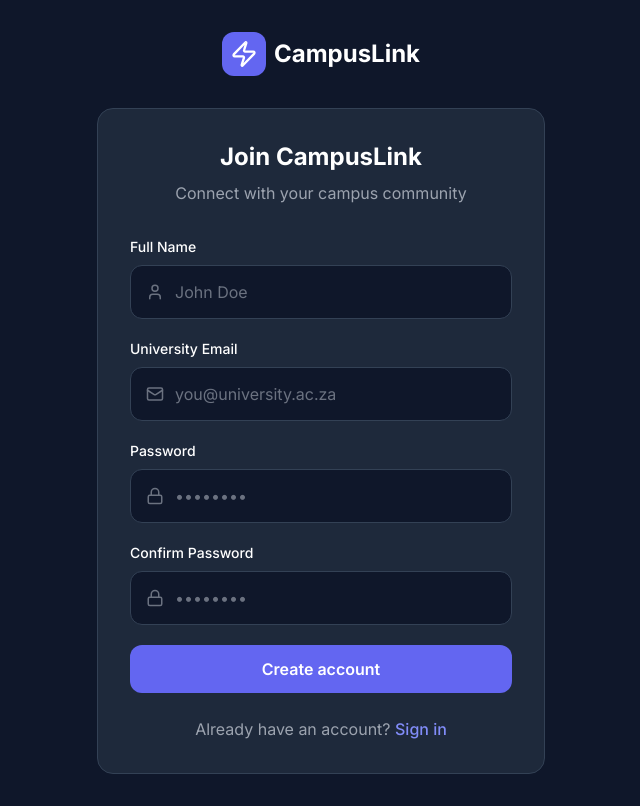
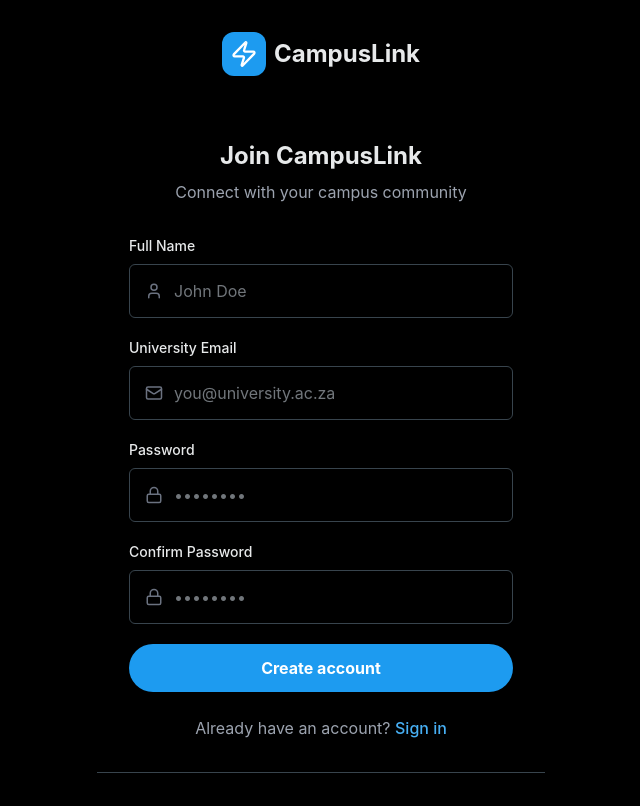
Before and after one commit to Tshiamomaema/CampusLink, a React (Vite) app: page /signup in a window 1280 px wide. Shown: the whole page, without its empty margins (319-959 px from the left). Built offline with nearby package versions, Linux system fonts and the light colour scheme; no server answers.

Commit message:
feat: Establish initial application structure with core UI components, pages, and global styling.

```diff
--- a/src/components/Post.tsx
+++ b/src/components/Post.tsx
@@ -1,6 +1,6 @@
 import { useState } from 'react';
 import { Link } from 'react-router-dom';
-import { Heart, MessageCircle, Share2, MoreHorizontal } from 'lucide-react';
+import { Heart, MessageCircle, Repeat2, Share, MoreHorizontal } from 'lucide-react';
 import { supabase } from '../lib/supabase';
 import { useAuth } from '../contexts/AuthContext';
 import type { Post as PostType } from '../lib/types';
@@ -15,7 +15,6 @@ export default function Post({ post, onLikeUpdate }: PostProps) {
     const { profile } = useAuth();
     const [liked, setLiked] = useState(post.user_has_liked || false);
     const [likesCount, setLikesCount] = useState(post.likes_count || 0);
-    const [showComments, setShowComments] = useState(false);
 
     const handleLike = async () => {
         if (!profile?.id) return;
@@ -39,13 +38,12 @@ export default function Post({ post, onLikeUpdate }: PostProps) {
         onLikeUpdate?.(post.id, !liked);
     };
 
-    const timeAgo = formatDistanceToNow(new Date(post.created_at), { addSuffix: true });
+    const timeAgo = formatDistanceToNow(new Date(post.created_at), { addSuffix: false });
 
     return (
-        <div className="card p-4">
-            {/* Author Header */}
-            <div className="flex items-start gap-3">
-                <Link to={`/user/${post.user_id}`}>
+        <article className="post-card flex gap-3">
+            {/* Avatar */}
+            <Link to={`/user/${post.user_id}`} className="flex-shrink-0">
                 {post.profiles?.avatar_url ? (
                     <img
                         src={post.profiles.avatar_url}
@@ -53,41 +51,37 @@ export default function Post({ post, onLikeUpdate }: PostProps) {
                         className="w-10 h-10 rounded-full object-cover"
                     />
                 ) : (
-                        <div className="w-10 h-10 rounded-full bg-primary-500/20 flex items-center justify-center">
-                            <span className="text-primary-400 font-semibold text-sm">
+                    <div className="w-10 h-10 rounded-full bg-twitter-darkCard flex items-center justify-center">
+                        <span className="text-twitter-textLight font-semibold text-sm">
                             {post.profiles?.full_name?.charAt(0) || 'U'}
                         </span>
                     </div>
                 )}
             </Link>
 
+            {/* Content */}
             <div className="flex-1 min-w-0">
-                    <div className="flex items-center gap-2">
-                        <Link to={`/user/${post.user_id}`} className="font-semibold hover:underline truncate">
+                {/* Header */}
+                <div className="flex items-center gap-1 text-sm">
+                    <Link to={`/user/${post.user_id}`} className="font-bold text-twitter-textLight hover:underline truncate">
                         {post.profiles?.full_name || 'User'}
                     </Link>
-                        <span className="text-gray-500 text-sm">@{post.profiles?.username}</span>
-                    </div>
-                    <div className="flex items-center gap-2 text-xs text-gray-500">
-                        <span>{post.university}</span>
-                        <span>•</span>
-                        <span>{timeAgo}</span>
-                    </div>
-                </div>
-
-                <button className="text-gray-400 hover:text-white transition-colors">
-                    <MoreHorizontal size={18} />
+                    <span className="text-twitter-textGray truncate">@{post.profiles?.username}</span>
+                    <span className="text-twitter-textGray">·</span>
+                    <span className="text-twitter-textGray">{timeAgo}</span>
+                    <button className="ml-auto text-twitter-textGray hover:text-primary-500 p-1 hover:bg-primary-500/10 rounded-full">
+                        <MoreHorizontal size={16} />
                     </button>
                 </div>
 
-            {/* Content */}
+                {/* Text */}
                 {post.content && (
-                <p className="mt-3 text-gray-200 whitespace-pre-wrap">{post.content}</p>
+                    <p className="text-twitter-textLight mt-1 whitespace-pre-wrap">{post.content}</p>
                 )}
 
                 {/* Image */}
                 {post.image_url && (
-                <div className="mt-3 rounded-xl overflow-hidden">
+                    <div className="mt-3 rounded-2xl overflow-hidden border border-twitter-border">
                         <img
                             src={post.image_url}
                             alt=""
@@ -97,28 +91,37 @@ export default function Post({ post, onLikeUpdate }: PostProps) {
                 )}
 
                 {/* Actions */}
-            <div className="flex items-center gap-6 mt-4 pt-3 border-t border-campus-border">
-                <button
-                    onClick={handleLike}
-                    className={`flex items-center gap-2 transition-colors ${liked ? 'text-red-400' : 'text-gray-400 hover:text-red-400'
-                        }`}
-                >
-                    <Heart size={18} fill={liked ? 'currentColor' : 'none'} />
-                    <span className="text-sm">{likesCount}</span>
+                <div className="flex items-center justify-between mt-3 max-w-md">
+                    <button className="flex items-center gap-1 text-twitter-textGray hover:text-primary-500 group">
+                        <div className="p-2 rounded-full group-hover:bg-primary-500/10 transition-colors">
+                            <MessageCircle size={18} />
+                        </div>
+                        <span className="text-sm">{post.comments_count || ''}</span>
+                    </button>
+
+                    <button className="flex items-center gap-1 text-twitter-textGray hover:text-green-500 group">
+                        <div className="p-2 rounded-full group-hover:bg-green-500/10 transition-colors">
+                            <Repeat2 size={18} />
+                        </div>
                     </button>
 
                     <button
-                    onClick={() => setShowComments(!showComments)}
-                    className="flex items-center gap-2 text-gray-400 hover:text-primary-400 transition-colors"
+                        onClick={handleLike}
+                        className={`flex items-center gap-1 group ${liked ? 'text-pink-500' : 'text-twitter-textGray hover:text-pink-500'}`}
                     >
-                    <MessageCircle size={18} />
-                    <span className="text-sm">{post.comments_count || 0}</span>
+                        <div className="p-2 rounded-full group-hover:bg-pink-500/10 transition-colors">
+                            <Heart size={18} fill={liked ? 'currentColor' : 'none'} />
+                        </div>
+                        <span className="text-sm">{likesCount || ''}</span>
                     </button>
 
-                <button className="flex items-center gap-2 text-gray-400 hover:text-green-400 transition-colors">
-                    <Share2 size={18} />
+                    <button className="flex items-center gap-1 text-twitter-textGray hover:text-primary-500 group">
+                        <div className="p-2 rounded-full group-hover:bg-primary-500/10 transition-colors">
+                            <Share size={18} />
+                        </div>
                     </button>
                 </div>
             </div>
+        </article>
     );
 }
--- a/src/index.css
+++ b/src/index.css
@@ -1,5 +1,3 @@
-@import url('https://fonts.googleapis.com/css2?family=Inter:wght@400;500;600;700;800&display=swap');
-
 @tailwind base;
 @tailwind components;
 @tailwind utilities;
@@ -17,93 +15,103 @@
   }
 
   body {
-    @apply bg-campus-dark text-white antialiased;
-    font-family: 'Inter', -apple-system, BlinkMacSystemFont, 'Segoe UI', Roboto, sans-serif;
+    @apply bg-black text-twitter-textLight antialiased;
+    font-family: -apple-system, BlinkMacSystemFont, 'Segoe UI', Roboto, Helvetica, Arial, sans-serif;
     -webkit-font-smoothing: antialiased;
     -moz-osx-font-smoothing: grayscale;
     overscroll-behavior: none;
     user-select: none;
-    /* Safe area padding for notch devices */
     padding-top: env(safe-area-inset-top);
     padding-bottom: env(safe-area-inset-bottom);
     padding-left: env(safe-area-inset-left);
     padding-right: env(safe-area-inset-right);
   }
-
-  /* Prevent pull-to-refresh on mobile */
-  body.no-bounce {
-    overscroll-behavior-y: contain;
-  }
 }
 
 @layer components {
   .btn-primary {
-    @apply bg-primary-500 text-white font-semibold py-3 px-6 rounded-xl transition-all duration-200;
-    @apply active:scale-95 active:bg-primary-600;
+    @apply bg-primary-500 text-white font-bold py-3 px-6 rounded-full transition-all duration-200;
+    @apply hover:bg-primary-600 active:scale-95;
     @apply disabled:opacity-50 disabled:active:scale-100;
   }
 
   .btn-secondary {
-    @apply bg-campus-card text-white font-semibold py-3 px-6 rounded-xl border border-campus-border transition-all duration-200;
-    @apply active:scale-95 active:bg-campus-border;
+    @apply bg-transparent text-twitter-textLight font-bold py-3 px-6 rounded-full border border-twitter-border transition-all duration-200;
+    @apply hover:bg-twitter-border/30 active:scale-95;
+  }
+
+  .btn-outline {
+    @apply bg-transparent text-primary-500 font-bold py-2 px-4 rounded-full border border-primary-500 transition-all duration-200;
+    @apply hover:bg-primary-500/10 active:scale-95;
   }
 
   .card {
-    @apply bg-campus-card border border-campus-border rounded-2xl;
-    @apply transition-transform duration-200;
+    @apply bg-black border-b border-twitter-border;
   }
 
-  .card-pressable {
-    @apply card active:scale-[0.98];
+  .card-elevated {
+    @apply bg-twitter-darkCard rounded-2xl border border-twitter-border;
   }
 
   .input {
-    @apply w-full bg-campus-dark border border-campus-border rounded-xl px-4 py-3.5 text-white text-base;
-    @apply placeholder:text-gray-500 focus:outline-none focus:border-primary-500 transition-colors;
-    /* Prevent zoom on focus in iOS */
+    @apply w-full bg-black border border-twitter-border rounded-md px-4 py-3.5 text-twitter-textLight text-base;
+    @apply placeholder:text-twitter-textGray focus:outline-none focus:border-primary-500 transition-colors;
     font-size: 16px;
   }
 
   .nav-item {
-    @apply flex flex-col items-center gap-1 text-gray-400 transition-all duration-200 cursor-pointer;
+    @apply flex flex-col items-center gap-1 text-twitter-textGray transition-all duration-200 cursor-pointer;
     @apply active:scale-90;
   }
 
   .nav-item.active {
-    @apply text-primary-400;
+    @apply text-primary-500;
   }
 
-  /* App-like header */
+  /* Twitter-style header */
   .app-header {
-    @apply sticky top-0 bg-campus-dark/90 backdrop-blur-xl border-b border-campus-border/50 z-50;
+    @apply sticky top-0 bg-black/80 backdrop-blur-md border-b border-twitter-border z-50;
     padding-top: env(safe-area-inset-top);
   }
 
-  /* App-like bottom nav */
+  /* Twitter-style bottom nav */
   .app-bottom-nav {
-    @apply fixed bottom-0 left-0 right-0 bg-campus-dark/90 backdrop-blur-xl border-t border-campus-border/50;
+    @apply fixed bottom-0 left-0 right-0 bg-black/90 backdrop-blur-md border-t border-twitter-border;
     padding-bottom: env(safe-area-inset-bottom);
   }
 
-  /* Floating action button */
+  /* Floating action button - Twitter style */
   .fab {
-    @apply fixed bg-primary-500 text-white p-4 rounded-full shadow-lg shadow-primary-500/30;
-    @apply transition-all duration-200 active:scale-90;
-    bottom: calc(80px + env(safe-area-inset-bottom));
+    @apply fixed bg-primary-500 text-white p-4 rounded-full shadow-lg;
+    @apply transition-all duration-200 active:scale-90 hover:bg-primary-600;
+    bottom: calc(70px + env(safe-area-inset-bottom));
+    right: 16px;
   }
 
-  /* Touch ripple effect */
-  .touch-ripple {
-    @apply relative overflow-hidden;
+  /* Twitter post card */
+  .post-card {
+    @apply px-4 py-3 border-b border-twitter-border;
+    @apply hover:bg-white/[0.03] transition-colors;
   }
 
-  .touch-ripple::after {
-    content: '';
-    @apply absolute inset-0 bg-white/10 opacity-0 transition-opacity duration-200;
+  /* Twitter-style avatar */
+  .avatar {
+    @apply rounded-full object-cover;
   }
 
-  .touch-ripple:active::after {
-    @apply opacity-100;
+  /* Twitter-style tab */
+  .tab-item {
+    @apply flex-1 py-4 text-center font-medium text-twitter-textGray;
+    @apply hover:bg-white/[0.03] transition-colors relative;
+  }
+
+  .tab-item.active {
+    @apply text-twitter-textLight font-bold;
+  }
+
+  .tab-item.active::after {
+    content: '';
+    @apply absolute bottom-0 left-1/2 -translate-x-1/2 w-14 h-1 bg-primary-500 rounded-full;
   }
 }
 
@@ -117,34 +125,13 @@
     display: none;
   }
 
-  /* Smooth transitions for page changes */
-  .page-transition {
-    @apply transition-all duration-300 ease-out;
-  }
-
-  /* App-like slide animations */
-  .slide-up-enter {
-    @apply translate-y-full opacity-0;
-  }
-
-  .slide-up-enter-active {
-    @apply translate-y-0 opacity-100;
-  }
-
-  /* Gradient text */
   .text-gradient {
-    background: linear-gradient(135deg, #7c3aed 0%, #a78bfa 100%);
+    background: linear-gradient(135deg, #1d9bf0 0%, #1da1f2 100%);
     -webkit-background-clip: text;
     -webkit-text-fill-color: transparent;
     background-clip: text;
   }
 
-  /* Glass effect */
-  .glass {
-    @apply bg-white/5 backdrop-blur-xl border border-white/10;
-  }
-
-  /* Safe area spacer */
   .safe-area-top {
     padding-top: env(safe-area-inset-top);
   }
@@ -177,18 +164,6 @@
   }
 }
 
-@keyframes pulse {
-
-  0%,
-  100% {
-    transform: scale(1);
-  }
-
-  50% {
-    transform: scale(1.05);
-  }
-}
-
 .animate-slide-up {
   animation: slideUp 0.3s ease-out forwards;
 }
@@ -196,29 +171,3 @@
 .animate-fade-in {
   animation: fadeIn 0.3s ease-out forwards;
 }
-
-/* Stagger children animations */
-.stagger-children>* {
-  animation: slideUp 0.4s ease-out forwards;
-  opacity: 0;
-}
-
-.stagger-children>*:nth-child(1) {
-  animation-delay: 0ms;
-}
-
-.stagger-children>*:nth-child(2) {
-  animation-delay: 50ms;
-}
-
-.stagger-children>*:nth-child(3) {
-  animation-delay: 100ms;
-}
-
-.stagger-children>*:nth-child(4) {
-  animation-delay: 150ms;
-}
-
-.stagger-children>*:nth-child(5) {
-  animation-delay: 200ms;
-}
--- a/src/pages/Login.tsx
+++ b/src/pages/Login.tsx
@@ -1,6 +1,6 @@
-import React, { useState } from 'react';
+import { useState } from 'react';
 import { Link, useNavigate } from 'react-router-dom';
-import { Zap, Mail, Lock, AlertCircle } from 'lucide-react';
+import { X, Mail, Lock, AlertCircle } from 'lucide-react';
 import { useAuth } from '../contexts/AuthContext';
 
 export default function Login() {
@@ -27,54 +27,55 @@ export default function Login() {
     };
 
     return (
-        <div className="min-h-screen flex items-center justify-center px-4">
-            <div className="w-full max-w-md">
-                {/* Logo */}
-                <div className="flex items-center justify-center gap-2 mb-8">
-                    <div className="bg-primary-500 p-2 rounded-xl">
-                        <Zap size={28} className="text-white" />
+        <div className="min-h-screen flex flex-col bg-black safe-area-top safe-area-bottom">
+            {/* Header */}
+            <div className="flex items-center justify-between p-4">
+                <Link to="/welcome" className="p-2 hover:bg-white/10 rounded-full transition-colors">
+                    <X size={20} className="text-twitter-textLight" />
+                </Link>
+                <div className="w-8 h-8 bg-primary-500 rounded-full flex items-center justify-center">
+                    <span className="text-white font-bold text-sm">⚡</span>
                 </div>
-                    <span className="text-2xl font-bold">CampusLink</span>
+                <div className="w-10"></div>
             </div>
 
-                {/* Card */}
-                <div className="card p-8">
-                    <h1 className="text-2xl font-bold text-center mb-2">Welcome back</h1>
-                    <p className="text-gray-400 text-center mb-8">Sign in to your campus account</p>
+            {/* Form */}
+            <div className="flex-1 px-8 pt-8">
+                <h1 className="text-2xl font-bold text-twitter-textLight mb-8">
+                    Sign in to CampusLink
+                </h1>
 
                 {error && (
-                        <div className="flex items-center gap-2 bg-red-500/10 border border-red-500/20 text-red-400 px-4 py-3 rounded-xl mb-6">
+                    <div className="flex items-center gap-2 bg-red-500/10 border border-red-500/30 text-red-400 px-4 py-3 rounded-lg mb-6">
                         <AlertCircle size={18} />
                         <span className="text-sm">{error}</span>
                     </div>
                 )}
 
-                    <form onSubmit={handleSubmit} className="space-y-5">
+                <form onSubmit={handleSubmit} className="space-y-6">
                     <div>
-                            <label className="block text-sm font-medium mb-2">Email</label>
                         <div className="relative">
-                                <Mail size={18} className="absolute left-4 top-1/2 -translate-y-1/2 text-gray-500" />
+                            <Mail size={18} className="absolute left-4 top-1/2 -translate-y-1/2 text-twitter-textGray" />
                             <input
                                 type="email"
                                 value={email}
                                 onChange={(e) => setEmail(e.target.value)}
-                                    className="input pl-11"
-                                    placeholder="you@university.ac.za"
+                                className="input pl-12"
+                                placeholder="Email"
                                 required
                             />
                         </div>
                     </div>
 
                     <div>
-                            <label className="block text-sm font-medium mb-2">Password</label>
                         <div className="relative">
-                                <Lock size={18} className="absolute left-4 top-1/2 -translate-y-1/2 text-gray-500" />
+                            <Lock size={18} className="absolute left-4 top-1/2 -translate-y-1/2 text-twitter-textGray" />
                             <input
                                 type="password"
                                 value={password}
                                 onChange={(e) => setPassword(e.target.value)}
-                                    className="input pl-11"
-                                    placeholder="••••••••"
+                                className="input pl-12"
+                                placeholder="Password"
                                 required
                             />
                         </div>
@@ -82,21 +83,20 @@ export default function Login() {
 
                     <button
                         type="submit"
-                            disabled={loading}
+                        disabled={loading || !email || !password}
                         className="btn-primary w-full disabled:opacity-50 disabled:cursor-not-allowed"
                     >
                         {loading ? 'Signing in...' : 'Sign in'}
                     </button>
                 </form>
 
-                    <p className="text-center text-gray-400 mt-6">
+                <p className="text-twitter-textGray mt-10">
                     Don't have an account?{' '}
-                        <Link to="/signup" className="text-primary-400 hover:text-primary-300 font-medium">
+                    <Link to="/signup" className="text-primary-500 hover:underline">
                         Sign up
                     </Link>
                 </p>
             </div>
         </div>
-        </div>
     );
 }
--- a/tailwind.config.js
+++ b/tailwind.config.js
@@ -8,26 +8,33 @@ export default {
     theme: {
         extend: {
             colors: {
+                // Twitter Blue
                 primary: {
-                    50: '#eef2ff',
-                    100: '#e0e7ff',
-                    200: '#c7d2fe',
-                    300: '#a5b4fc',
-                    400: '#818cf8',
-                    500: '#6366f1',
-                    600: '#4f46e5',
-                    700: '#4338ca',
-                    800: '#3730a3',
-                    900: '#312e81',
+                    50: '#e8f5fd',
+                    100: '#d1ebfc',
+                    200: '#a3d7f9',
+                    300: '#75c3f6',
+                    400: '#47aff3',
+                    500: '#1d9bf0', // Twitter Blue
+                    600: '#1a8cd8',
+                    700: '#166cad',
+                    800: '#114d82',
+                    900: '#0d3d68',
                 },
-                campus: {
-                    dark: '#0f172a',
-                    card: '#1e293b',
-                    border: '#334155',
+                // Twitter Dark Theme
+                twitter: {
+                    black: '#000000',
+                    darkBg: '#15202b',
+                    darkCard: '#192734',
+                    dimBg: '#15202b',
+                    border: '#38444d',
+                    lightBorder: '#2f3336',
+                    textGray: '#71767b',
+                    textLight: '#e7e9ea',
                 }
             },
             fontFamily: {
-                sans: ['Inter', 'system-ui', 'sans-serif'],
+                sans: ['-apple-system', 'BlinkMacSystemFont', 'Segoe UI', 'Roboto', 'Helvetica', 'Arial', 'sans-serif'],
             },
         },
     },
```
Also changed, not shown: src/components/BottomNav.tsx (+10 -13 lines), src/components/Layout.tsx (+14 -13 lines), src/pages/Home.tsx (+32 -82 lines), src/pages/Landing.tsx (+31 -62 lines). Lines whose indentation alone changed are shown as unchanged.
